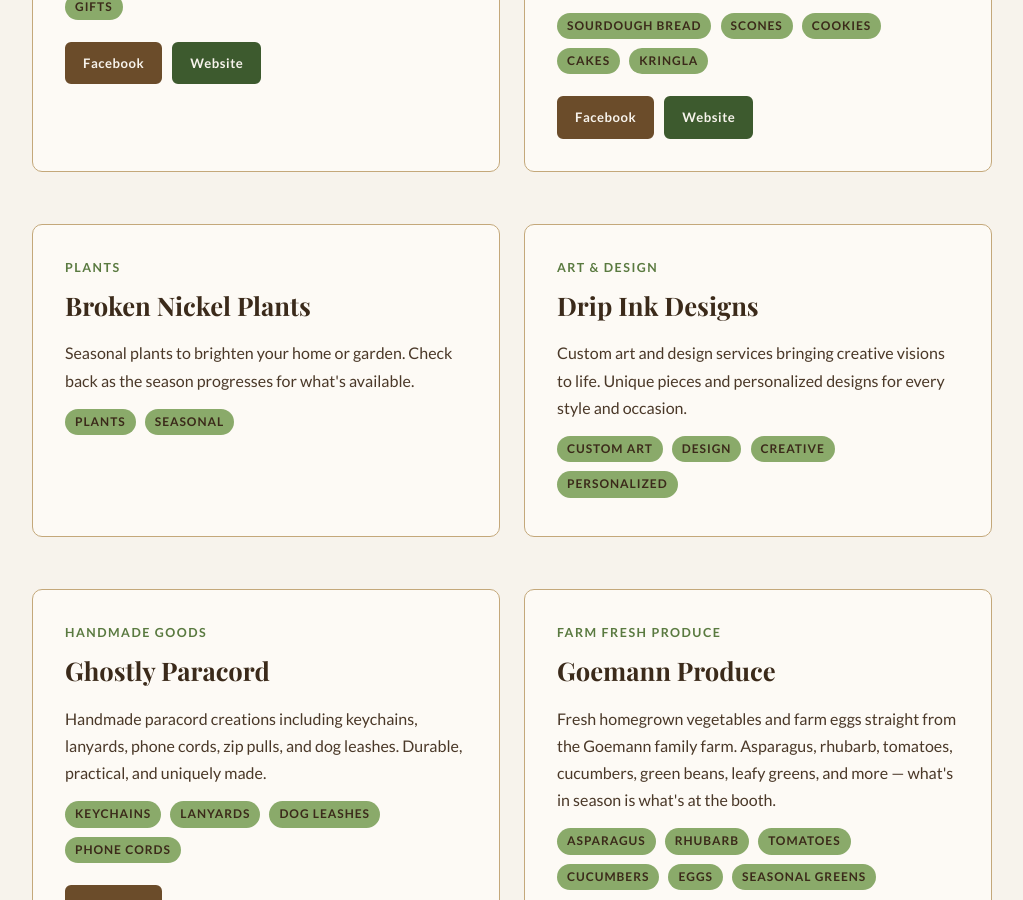
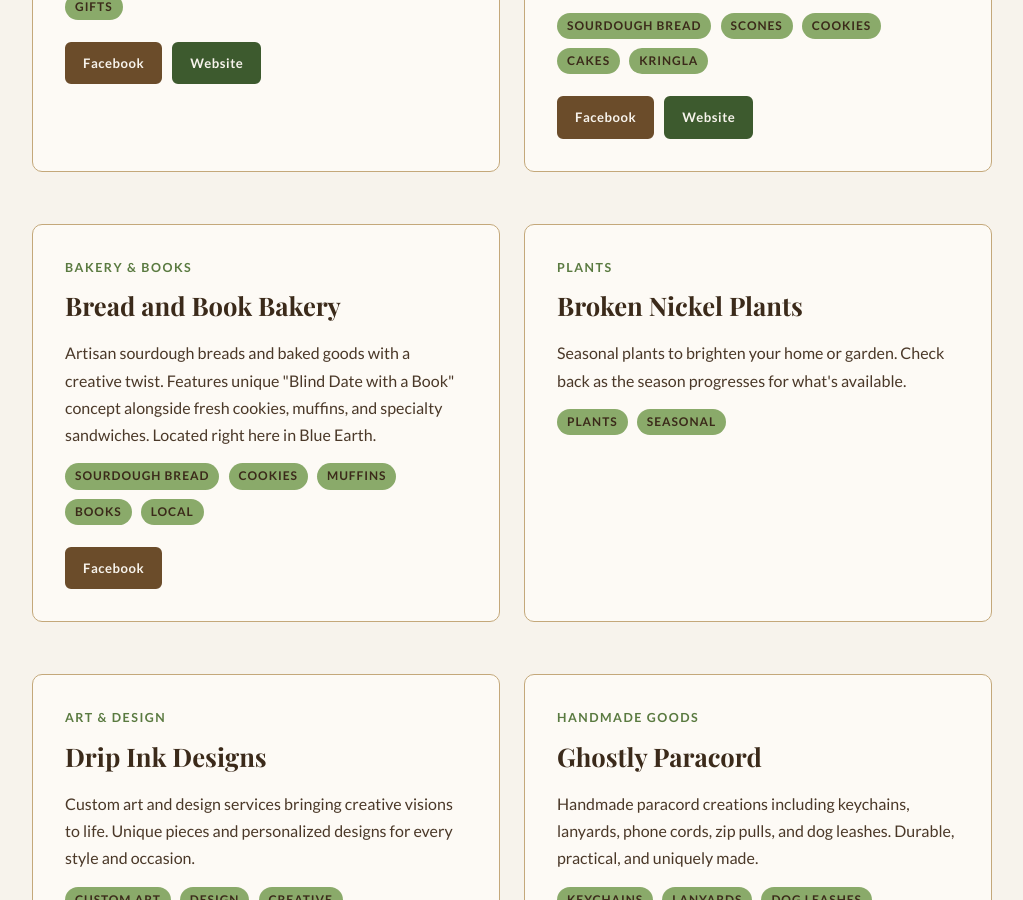
Before and after one commit to blueearthcommunitymarket/blueearthcommunitymarket.github.io, a Jekyll site: the page built from vendor-spotlight/index.html, in a window 1280 px wide and 900 px high, scrolled down 697 px. Shown: the whole window, without its empty margins (128-1151 px from the left). Built offline with Jekyll 4.4.1, drawn with Linux system fonts in a browser that asks for light colours; some web fonts are replaced; some of the changed text lies outside the part shown.

Commit message:
Add new vendors to spotlight: Bread and Book Bakery + Treats & Treasures By Laura & Milo

```diff
--- a/vendor-spotlight/index.html
+++ b/vendor-spotlight/index.html
@@ -51,6 +51,23 @@
             <div style="margin-top: 16px; display: flex; gap: 10px; flex-wrap: wrap;">
                 <a href="https://www.facebook.com/BlueEarthCoopBakery/" target="_blank" rel="noopener" class="btn btn-brown" style="font-size: 0.82rem; padding: 8px 16px;">Facebook</a>
                 <a href="https://blueearthcoop.com/bakery/" target="_blank" rel="noopener" class="btn btn-primary" style="font-size: 0.82rem; padding: 8px 16px;">Website</a>
+            </div>
+        </div>
+
+        <!-- Bread and Book Bakery -->
+        <div class="card">
+            <div class="section-label">Bakery &amp; Books</div>
+            <h2>Bread and Book Bakery</h2>
+            <p>Artisan sourdough breads and baked goods with a creative twist. Features unique "Blind Date with a Book" concept alongside fresh cookies, muffins, and specialty sandwiches. Located right here in Blue Earth.</p>
+            <div class="pills" style="margin-top: 12px;">
+                <span class="tag">Sourdough Bread</span>
+                <span class="tag">Cookies</span>
+                <span class="tag">Muffins</span>
+                <span class="tag">Books</span>
+                <span class="tag">Local</span>
+            </div>
+            <div style="margin-top: 16px; display: flex; gap: 10px; flex-wrap: wrap;">
+                <a href="https://www.facebook.com/Breadandbook" target="_blank" rel="noopener" class="btn btn-brown" style="font-size: 0.82rem; padding: 8px 16px;">Facebook</a>
             </div>
         </div>
 
@@ -156,6 +173,23 @@
             </div>
         </div>
 
+        <!-- Treats & Treasures By Laura & Milo -->
+        <div class="card">
+            <div class="section-label">Baked Goods &amp; Pet Treats</div>
+            <h2>Treats &amp; Treasures By Laura &amp; Milo</h2>
+            <p>Cottage food baked goods, dog treats and toys, plus unique arts and crafts items. A delightful mix of something for both humans and their furry friends!</p>
+            <div class="pills" style="margin-top: 12px;">
+                <span class="tag">Baked Goods</span>
+                <span class="tag">Dog Treats</span>
+                <span class="tag">Pet Toys</span>
+                <span class="tag">Arts &amp; Crafts</span>
+                <span class="tag">Cottage Food</span>
+            </div>
+            <div style="margin-top: 16px; display: flex; gap: 10px; flex-wrap: wrap;">
+                <a href="https://www.facebook.com/TreatsTreasuresLM/" target="_blank" rel="noopener" class="btn btn-brown" style="font-size: 0.82rem; padding: 8px 16px;">Facebook</a>
+            </div>
+        </div>
+
         <!-- Ope! Oddities -->
         <div class="card">
             <div class="section-label">Curiosities &amp; Crystals</div>
```
